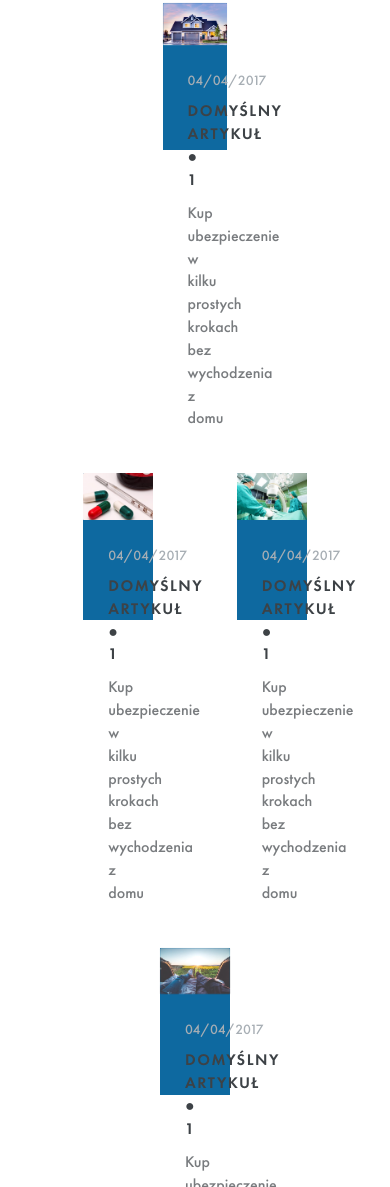
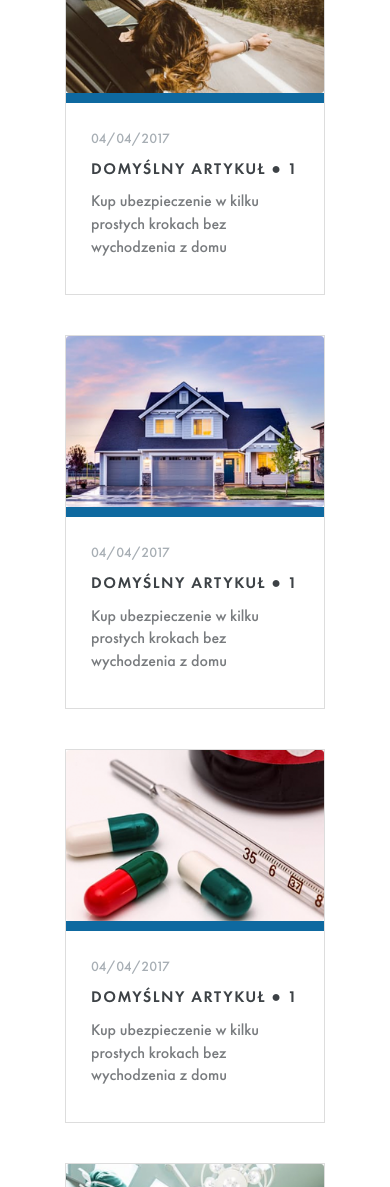
Before and after one commit to EwelinaDziewiela/polisy, a website: page app/index.html in a window 390 px wide. Shown: the part 4322-5509 px from the top of the page. Drawn offline with nearby package versions, Linux system fonts and the light colour scheme.

Commit message:
fix for mobiles

```diff
--- a/app/index.html
+++ b/app/index.html
@@ -129,7 +129,7 @@
                                 <p class="intro-container__tiles__single__text">Kup ubezpieczenia w kilku prostych krokach bez wychodzenia z domu.</p>
                             </div>
                         </div>
-                        <div class="intro-container__tiles__single col-md-4 col-sm-6" >
+                        <div class="intro-container__tiles__single col-md-4 col-sm-6">
                             <div class="intro-container__tiles__single__wrapper">
                                 <p class="intro-container__tiles__single__title">WYGODA</p>
                                 <p class="intro-container__tiles__single__text">Kup ubezpieczenia w kilku prostych krokach bez wychodzenia z domu.</p>
@@ -165,10 +165,10 @@
                     <div class="blog-container__title">
                         <h1>Co na blogu?</h1>
                     </div>
-                    <div class="blog-container__tiles">
-                        <div class="blog-container__tiles__single">
+                    <div class="blog-container__tiles container">
+                        <div class="blog-container__tiles__single col-md-4 col-sm-6">
+                            <div class="blog-container__tiles__single__wrapper">
                             <img src="../img/blog1.png" />
-
                             <div class="middle">
                                 <div class="plus-icon"><img src="img/plusicon.png" /></div>
                             </div>
@@ -180,8 +180,10 @@
                                 </p>
                             </div>
                             </div>
+                        </div>
 
-                        <div class="blog-container__tiles__single">
+                        <div class="blog-container__tiles__single col-md-4 col-sm-6">
+                            <div class="blog-container__tiles__single__wrapper">
                                 <img src="../img/blog2.png" />
                                 <div class="middle">
                                     <div class="plus-icon"><img src="img/plusicon.png" /></div>
@@ -193,8 +195,10 @@
                                     </p>
                                 </div>
                             </div>
+                        </div>
 
-                        <div class="blog-container__tiles__single">
+                        <div class="blog-container__tiles__single col-md-4 col-sm-6">
+                            <div class="blog-container__tiles__single__wrapper">
                                 <img src="../img/blog3.png" />
                                 <div class="middle">
                                     <div class="plus-icon"><img src="img/plusicon.png" /></div>
@@ -206,8 +210,10 @@
                                     </p>
                                 </div>
                             </div>
-                        <div class="row">
-                            <div class="blog-container__tiles__single">
+                        </div>
+
+                        <div class="blog-container__tiles__single col-md-4 col-sm-6">
+                            <div class="blog-container__tiles__single__wrapper">
                                 <img src="../img/blog4.png" />
                                 <div class="middle">
                                     <div class="plus-icon"><img src="img/plusicon.png" /></div>
@@ -219,8 +225,10 @@
                                     </p>
                                 </div>
                             </div>
+                        </div>
 
-                            <div class="blog-container__tiles__single">
+                        <div class="blog-container__tiles__single col-md-4 col-sm-6">
+                            <div class="blog-container__tiles__single__wrapper">
                                 <img src="../img/blog5.png" />
                                 <div class="middle">
                                     <div class="plus-icon"><img src="img/plusicon.png" /></div>
@@ -232,8 +240,10 @@
                                     </p>
                                 </div>
                             </div>
+                        </div>
 
-                            <div class="blog-container__tiles__single">
+                        <div class="blog-container__tiles__single col-md-4 col-sm-6">
+                            <div class="blog-container__tiles__single__wrapper">
                                 <img src="../img/blog6.png" />
                                 <div class="middle">
                                     <div class="plus-icon"><img src="img/plusicon.png" /></div>
@@ -246,6 +256,7 @@
                                 </div>
                             </div>
                         </div>
+
                     </div>
                 </div>
             </div>
--- a/app/sass/styles.sass
+++ b/app/sass/styles.sass
@@ -197,7 +197,7 @@ body
 
 .intro-container__tiles__single
   text-align: left
-  box-sizing: border-box;
+  box-sizing: border-box
   display: inline-block
   padding: 20px
   vertical-align: bottom
@@ -207,6 +207,11 @@ body
   border: 1px solid #ddd
   margin: 20px
   height: 220px
+
+.blog-container__tiles__single__wrapper
+  border: 1px solid #ddd
+  margin: 20px
+
 
 .blog-container
   text-align: center
@@ -219,13 +224,11 @@ body
   font-family: "FuturaPTBold"
 
 .blog-container__tiles__single
-  height: 220px
-  margin: 45px 40px
-  width: 18%
   display: inline-block
   position: relative
-  border-bottom: 10px solid #0E69A0
-  background-color: #0E69A0
+  img
+    border-bottom: 10px solid #0E69A0
+
 
   .blog-post
     text-align: left
@@ -427,12 +430,3 @@ footer
     color: #A7AEB4
     font-family: "FuturaPTDemi"
     font-size: 13px
-
-
-
-
-
-@media (max-width: 1070px)
-
-  .blog-container__tiles__single
-    height: 147px
```
Also changed, not shown: app/css/styles.css, 1 other file. Lines whose indentation alone changed are shown as unchanged.
